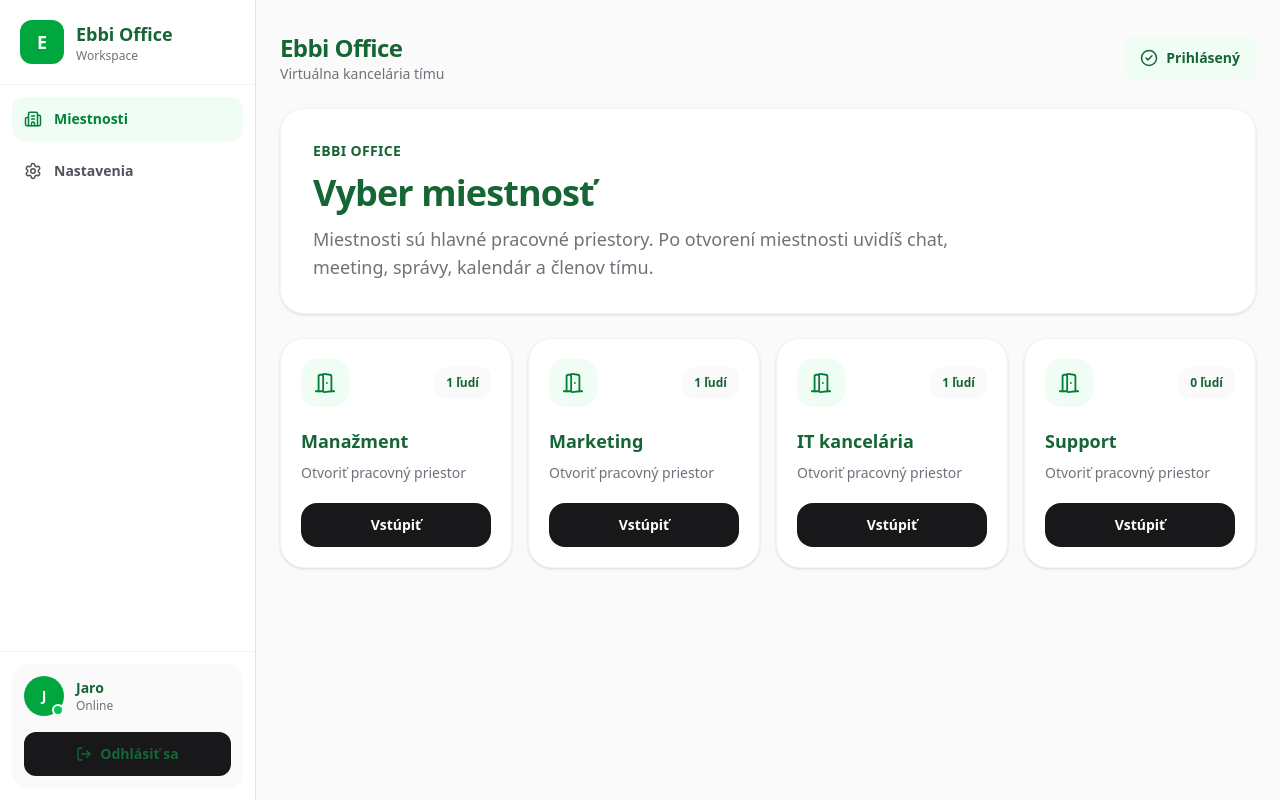
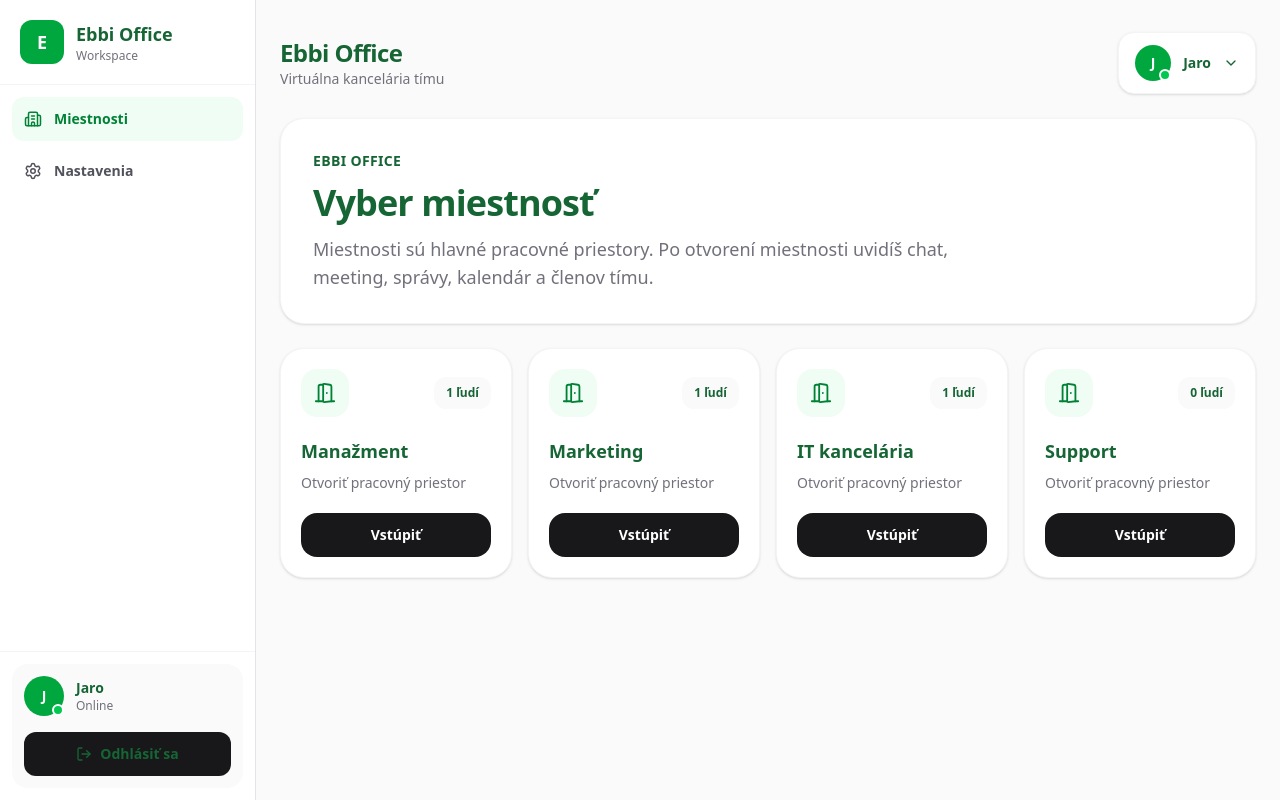
Before and after one commit to EbbiSK/virtualna-kancelaria, a React (Vite) app: page /rooms in a window 1280 px wide. Both pictures are taken after a click on the button "Prihlásiť sa". Built offline with nearby package versions, Linux system fonts and the light colour scheme.

Commit message:
Move user menu to topbar and improve workspace UX

```diff
--- a/src/components/TopBar.tsx
+++ b/src/components/TopBar.tsx
@@ -1,4 +1,9 @@
-import { Menu, CheckCircle2 } from "lucide-react";
+import { useState } from "react";
+import { useNavigate } from "react-router-dom";
+import { ChevronDown, LogOut, Menu, Settings, User } from "lucide-react";
+
+import { useOffice } from "../context/OfficeContext";
+import { useUserSettings } from "../context/UserSettingsContext";
 
 type TopBarProps = {
   darkMode: boolean;
@@ -6,10 +11,24 @@ type TopBarProps = {
   setMobileOpen?: (value: boolean) => void;
 };
 
-export default function TopBar({
-  setMobileOpen,
-}: TopBarProps) {
+export default function TopBar({ setMobileOpen }: TopBarProps) {
+  const navigate = useNavigate();
+
+  const { employees } = useOffice();
+  const { avatar, activeUserId } = useUserSettings();
+
+  const [userMenuOpen, setUserMenuOpen] = useState(false);
+
   const isLoggedIn = localStorage.getItem("ebbi-auth") === "true";
+
+  const activeUser = employees.find(
+    (employee) => employee.id === activeUserId
+  );
+
+  function handleLogout() {
+    localStorage.removeItem("ebbi-auth");
+    window.location.reload();
+  }
 
   return (
     <div className="flex items-center justify-between">
@@ -33,9 +52,67 @@ export default function TopBar({
       </div>
 
       {isLoggedIn ? (
-        <div className="flex items-center gap-2 rounded-xl bg-green-50 px-4 py-3 text-sm font-bold text-green-700 dark:bg-green-900/30 dark:text-green-400">
-          <CheckCircle2 size={18} />
-          Prihlásený
+        <div className="relative">
+          <button
+            onClick={() => setUserMenuOpen(!userMenuOpen)}
+            className="flex items-center gap-3 rounded-2xl border border-zinc-100 bg-white px-4 py-3 text-sm font-bold text-zinc-900 shadow-sm transition hover:border-green-200 hover:bg-green-50 dark:border-zinc-800 dark:bg-zinc-900 dark:text-white dark:hover:bg-zinc-800"
+          >
+            <div className="relative">
+              <div className="flex h-9 w-9 items-center justify-center overflow-hidden rounded-full bg-green-600 text-sm font-black text-white">
+                {avatar ? (
+                  <img
+                    src={avatar}
+                    alt="User avatar"
+                    className="h-full w-full object-cover"
+                  />
+                ) : (
+                  activeUser?.name.charAt(0) || "J"
+                )}
+              </div>
+
+              <div className="absolute bottom-0 right-0 h-3 w-3 rounded-full border-2 border-white bg-green-500 dark:border-zinc-900" />
+            </div>
+
+            <span>{activeUser?.name || "Používateľ"}</span>
+
+            <ChevronDown size={16} />
+          </button>
+
+          {userMenuOpen && (
+            <div className="absolute right-0 top-14 z-50 w-56 rounded-2xl border border-zinc-100 bg-white p-2 shadow-xl dark:border-zinc-800 dark:bg-zinc-900">
+              <button
+                onClick={() => {
+                  setUserMenuOpen(false);
+                  navigate(`/employee/${activeUser?.id || activeUserId}`);
+                }}
+                className="flex w-full items-center gap-3 rounded-xl px-3 py-3 text-left text-sm font-bold text-zinc-700 transition hover:bg-zinc-50 dark:text-zinc-300 dark:hover:bg-zinc-800"
+              >
+                <User size={17} />
+                Profil
+              </button>
+
+              <button
+                onClick={() => {
+                  setUserMenuOpen(false);
+                  navigate("/settings");
+                }}
+                className="flex w-full items-center gap-3 rounded-xl px-3 py-3 text-left text-sm font-bold text-zinc-700 transition hover:bg-zinc-50 dark:text-zinc-300 dark:hover:bg-zinc-800"
+              >
+                <Settings size={17} />
+                Nastavenia
+              </button>
+
+              <div className="my-2 border-t border-zinc-100 dark:border-zinc-800" />
+
+              <button
+                onClick={handleLogout}
+                className="flex w-full items-center gap-3 rounded-xl px-3 py-3 text-left text-sm font-bold text-red-600 transition hover:bg-red-50 dark:hover:bg-red-900/20"
+              >
+                <LogOut size={17} />
+                Odhlásiť sa
+              </button>
+            </div>
+          )}
         </div>
       ) : (
         <button className="rounded-xl bg-green-600 px-5 py-3 text-sm font-bold text-white transition hover:bg-green-700">
```
